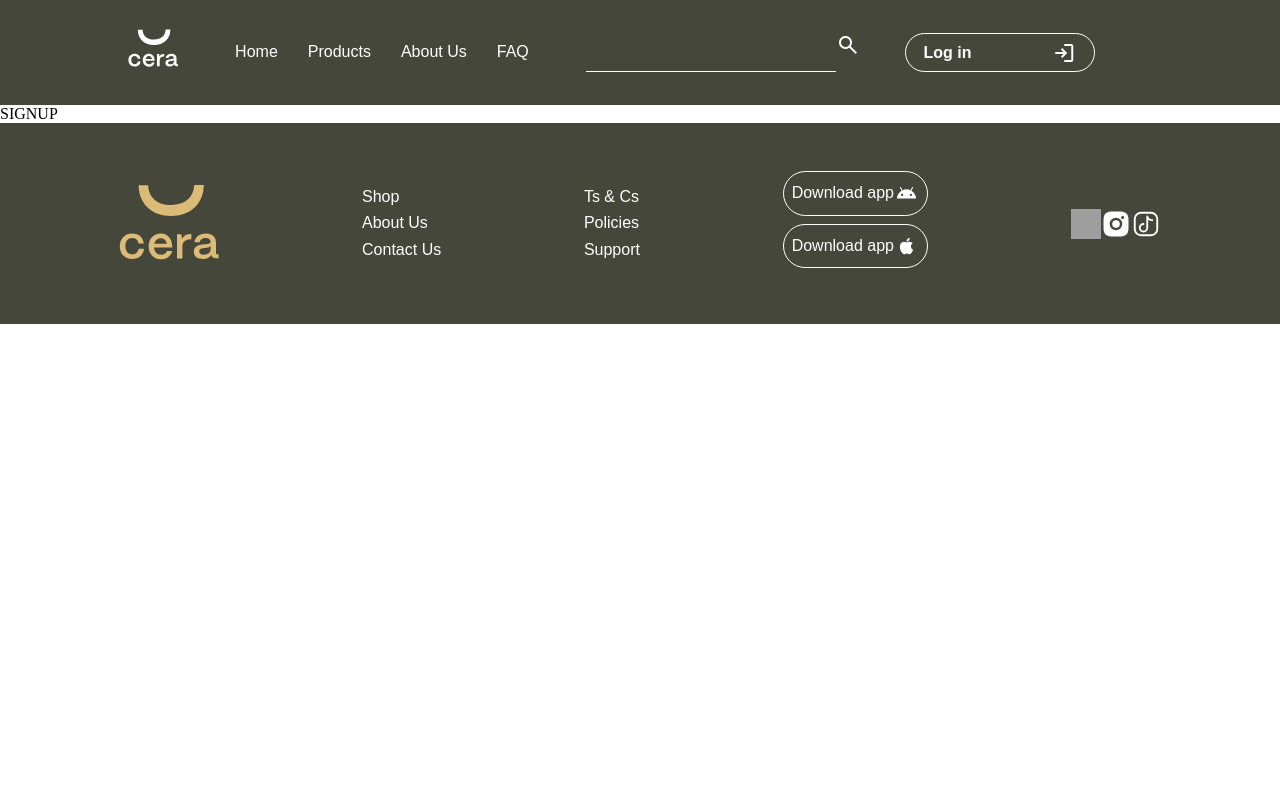
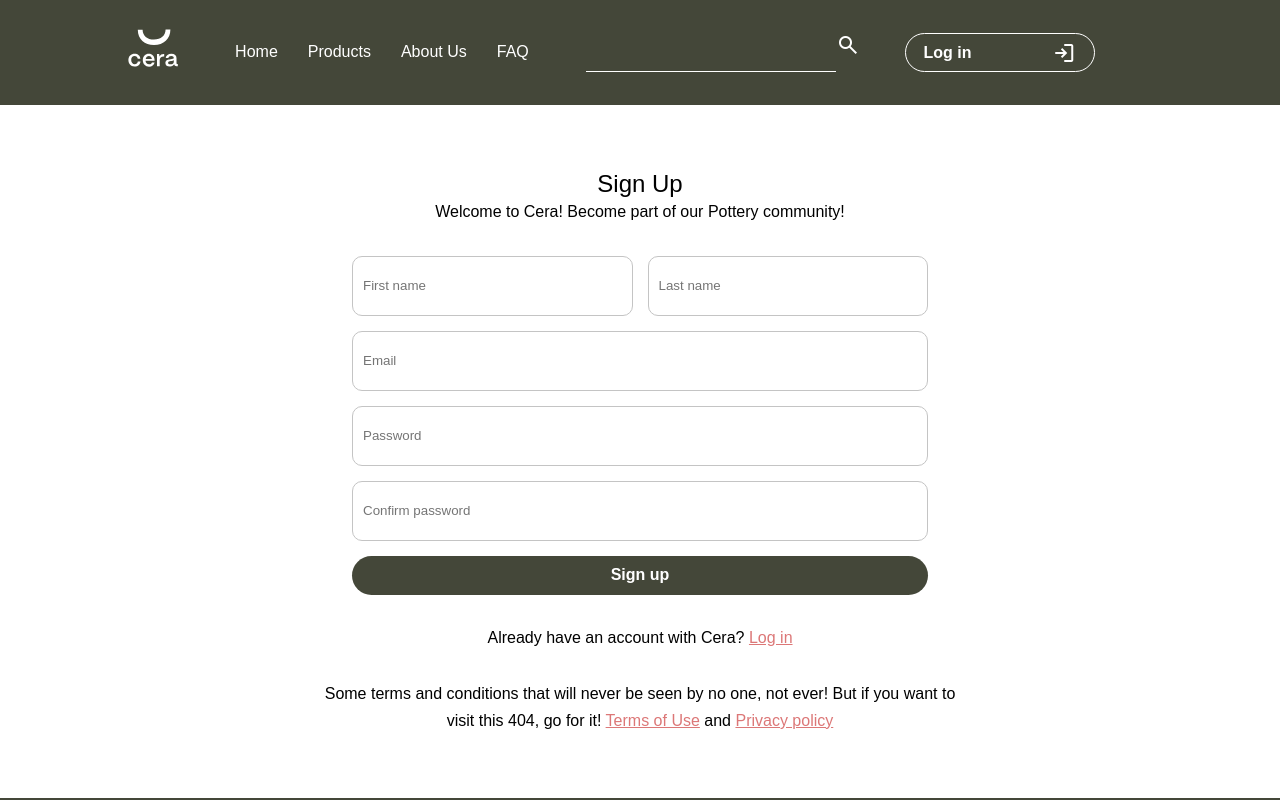
Before and after one commit to jureisgui/cera-app, a Vue app in the folder front-end/: page /signup in a window 1280 px wide. Shown: the top 800 px of the page. Built offline with nearby package versions, Linux system fonts and the light colour scheme; grey boxes are pictures that could not be loaded.

Commit message:
Added Sign-up conditions and functions
modal, input, post

```diff
--- a/front-end/src/views/SignUp.vue
+++ b/front-end/src/views/SignUp.vue
@@ -1,22 +1,170 @@
 <template>
   <Header Header_class="green" Logo="src/assets/img/white_logo-01-01.svg" />
-SIGNUP
+  <main>
+  <Success success_prop="Sign up" close_prop="tab or window" class="modal" v-if="modal_on" />
+    <section class="signup_section">
+      <div class="signup_title">
+        <h2 class="subheading_text">Sign Up</h2>
+        <p class="body_text">
+          Welcome to Cera! Become part of our Pottery community!
+        </p>
+      </div>
+      <div class="form">
+        <div class="input_row body_text short_input">
+          <div class="text_input">
+            <p class="error_msg" v-if="!form_valid">Please enter your first name<sup>*</sup></p>
+            <MainInput Inputplaceholder="First name" :add_user_prop="user_body_data.first_name" />
+          </div>
+          <div class="text_input">
+            <p class="error_msg" v-if="!form_valid">Please enter your last name<sup>*</sup></p>
+            <MainInput Inputplaceholder="Last name" :add_user_prop="user_body_data.last_name" />
+          </div>
+        </div>
+        <div class="input_row body_text">
+          <p class="error_msg" v-if="!form_valid">Please enter a valid email<sup>*</sup></p>
+          <MainInput Inputplaceholder="Email" :add_user_prop="user_body_data.email" />
+        </div>
+        <div class="input_row body_text">
+          <p class="error_msg" v-if="!form_valid">
+            Password must be at least 8 characters<sup>*</sup>
+          </p>
+          <PasswordInput Inputplaceholder="Password" :add_user_prop="login_body_data.password" />
+        </div>
+        <div class="input_row body_text">
+          <p class="error_msg" v-if="!form_valid">
+            Please enter your password again to ensure it is correct<sup>*</sup>
+          </p>
+          <PasswordInput Inputplaceholder="Confirm password" />
+        </div>
+        <LongBtn long_button_text="Sign up" />
+      </div>
+      <div class="bottom_text body_text">
+        <p>
+          Already have an account with Cera? <span class="link">Log in</span>
+        </p>
+        <p small_text>
+          Some terms and conditions that will never be seen by no one, not ever!
+          But if you want to visit this 404, go for it!
+          <span class="link">Terms of Use</span> and
+          <span class="link">Privacy policy</span>
+        </p>
+      </div>
+    </section>
+  </main>
 </template>
 
 <style scoped>
+main {
+    position: relative;
+}
+.signup_section {
+  display: flex;
+  flex-direction: column;
+  gap: 30px;
+  width: 50%;
+  align-items: center;
+  margin: 0 auto;
+  padding: 4em 0;
+}
 
+.form {
+  display: flex;
+  flex-direction: column;
+  gap: 15px;
+  width: 90%;
+}
+
+.signup_title {
+  text-align: center;
+}
+
+.short_input {
+  display: flex;
+  gap: 15px;
+}
+
+.text_input {
+    flex: 1;
+}
+
+.bottom_text {
+    display: flex;
+    flex-direction: column;
+    gap: 30px;
+    text-align: center;
+}
+
+.link {
+    cursor: pointer;
+    text-decoration: underline;
+    color: #dc7777;
+}
+
+.link:hover {
+    color: #DCBA77;
+}
+
+.error_msg {
+  color: #DB1717;
+  font-size: 12px;
+}
+
+.modal {
+    position: absolute;
+    top: 20%;
+    left: 35%;
+}
 </style>
 
 <script setup>
-import Header from '../components/Header.vue'
+import Header from "../components/Header.vue";
+import MainInput from "../components/Inputs/MainInput.vue";
+import PasswordInput from "../components/Inputs/PasswordInput.vue";
+import LongBtn from "../components/Buttons/LongButton.vue";
+import Success from '../components/Success.vue'
 </script>
 
 <script>
 export default {
   data() {
     return {
-
+      user_body_data: {first_name: '', last_name: '', email: '', phone_number: '', location: '', seller_image: '', seller_name: '', description: '', my_listings: []},
+      login_body_data: {email: '', password: ''},
+      form_valid: true,
+      modal_on: false
     };
   },
+  methods:{
+    async create_new_user_userDB(){
+      const response = await fetch("http://localhost:4000/users/adduser", {
+        method:"POST",
+        headers: { "Content-Type": "application/json" },
+        body: JSON.stringify(this.user_body_data)
+      });
+      const received_data = await response.json();
+    },
+    async create_new_user_loginDB(){
+      const response = await fetch("http://localhost:4000/logins/addlogin", {
+        method:"POST",
+        headers: { "Content-Type": "application/json" },
+        body: JSON.stringify(this.login_body_data)
+      });
+      const received_data = await response.json();
+    },
+    check_inputs(){
+      if(this.user_body_data.first_name.length>0 && this.user_body_data.last_name.length>0 && this.user_body_data.email.length>0 && this.user_body_data.email.includes('@') && this.login_body_data.password.length>=8)
+      this.form_valid = true;
+      else this.form_valid = false;
+    },
+    submit_to_add_user(){
+      this.check_inputs();
+      this.create_new_user_userDB();
+      this.create_new_user_loginDB();
+      this.modal_on = true;
+    }
+  },
+  created(){
+
+  }
 };
 </script>
```
